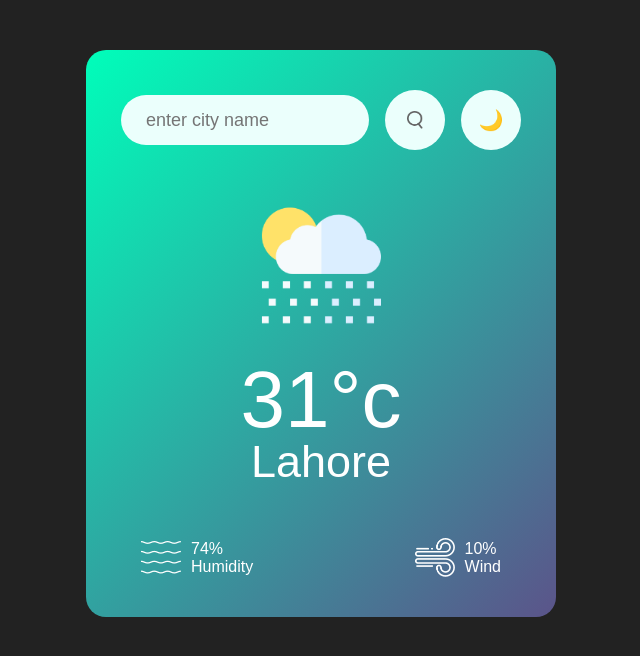
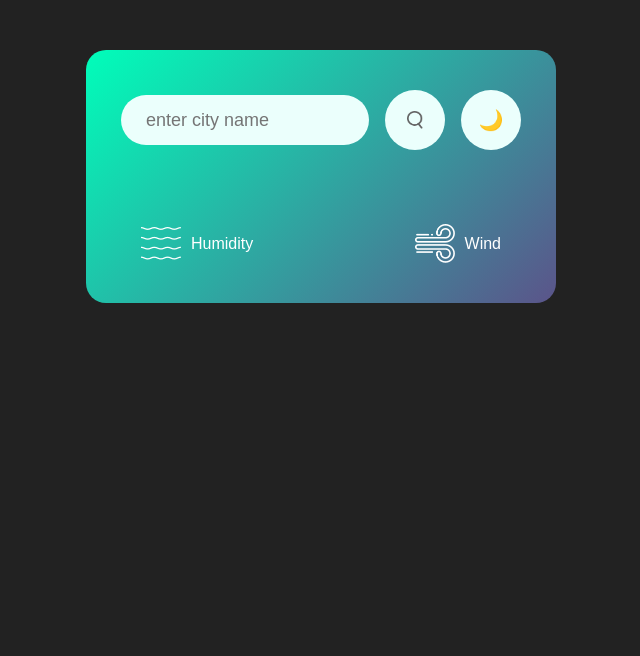
Before and after one commit to tcintern-010/Weather-app, a plain HTML site: page index.html in a window 1280 px wide. Shown: the whole page, without its empty margins (319-959 px from the left). Drawn offline with Linux system fonts and the light colour scheme.

Commit message:
made minor change in index.html

```diff
--- a/index.html
+++ b/index.html
@@ -23,15 +23,15 @@
         <p class="error">City not found</p>
 
         <section class="weather">
-            <img src="assets/images/rain.png" class="weather-icon">
-            <h1 class="temp">31°c</h1>
-            <h2 class="city">Lahore</h2>
+            <img src="" class="weather-icon">
+            <h1 class="temp"></h1>
+            <h2 class="city"></h2>
             <div class="details">
 
                 <div class="col">
                     <img src="assets/images/humidity.png">
                     <div>
-                        <p class="humidity">74%</p>
+                        <p class="humidity"></p>
                         <p>Humidity</p>
                     </div>
                 </div>
@@ -39,7 +39,7 @@
                 <div class="col">
                     <img src="assets/images/wind.png">
                     <div>
-                        <p class="wind">10%</p>
+                        <p class="wind"></p>
                         <p>Wind</p>
                     </div>
                 </div>
```
